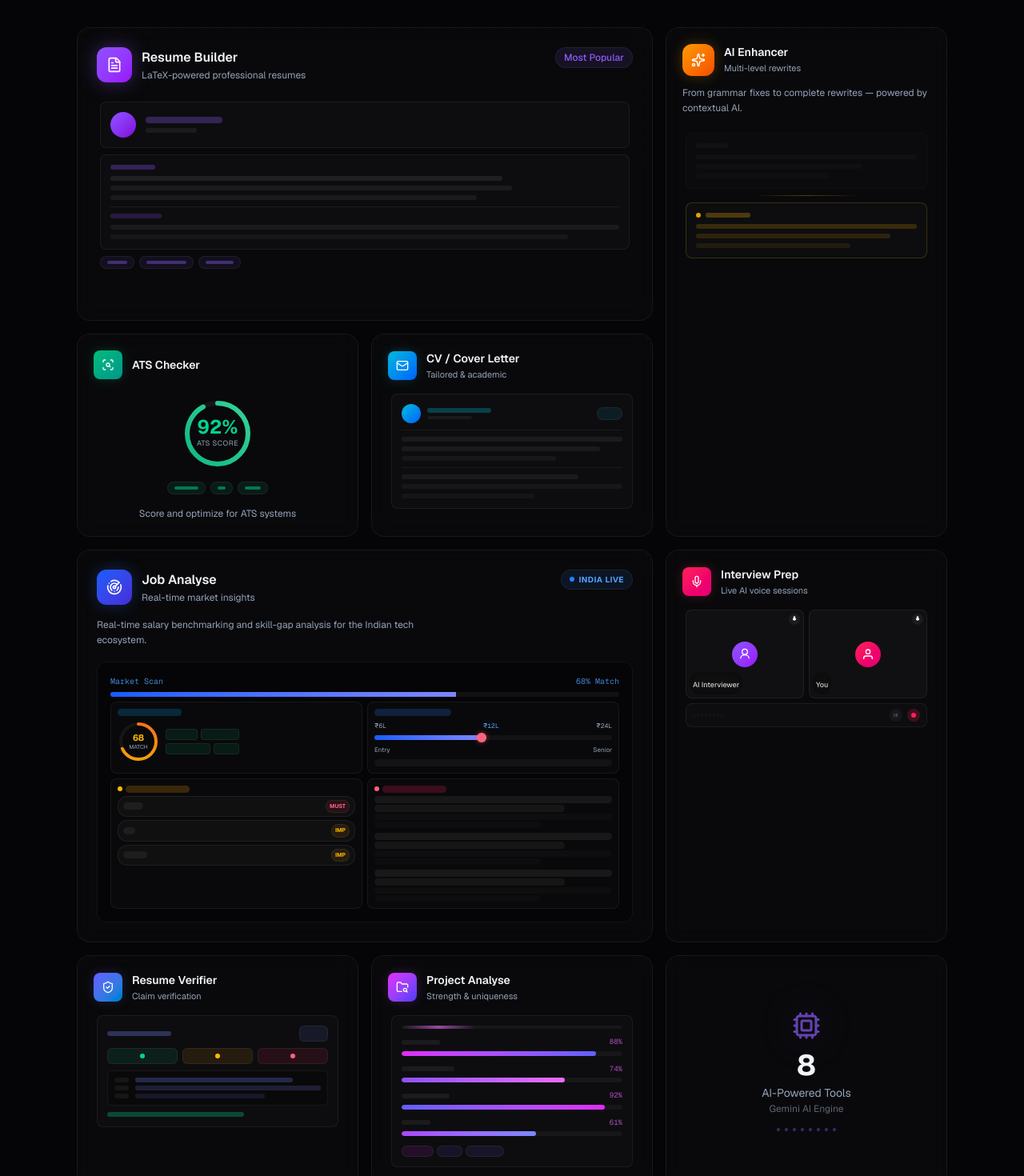
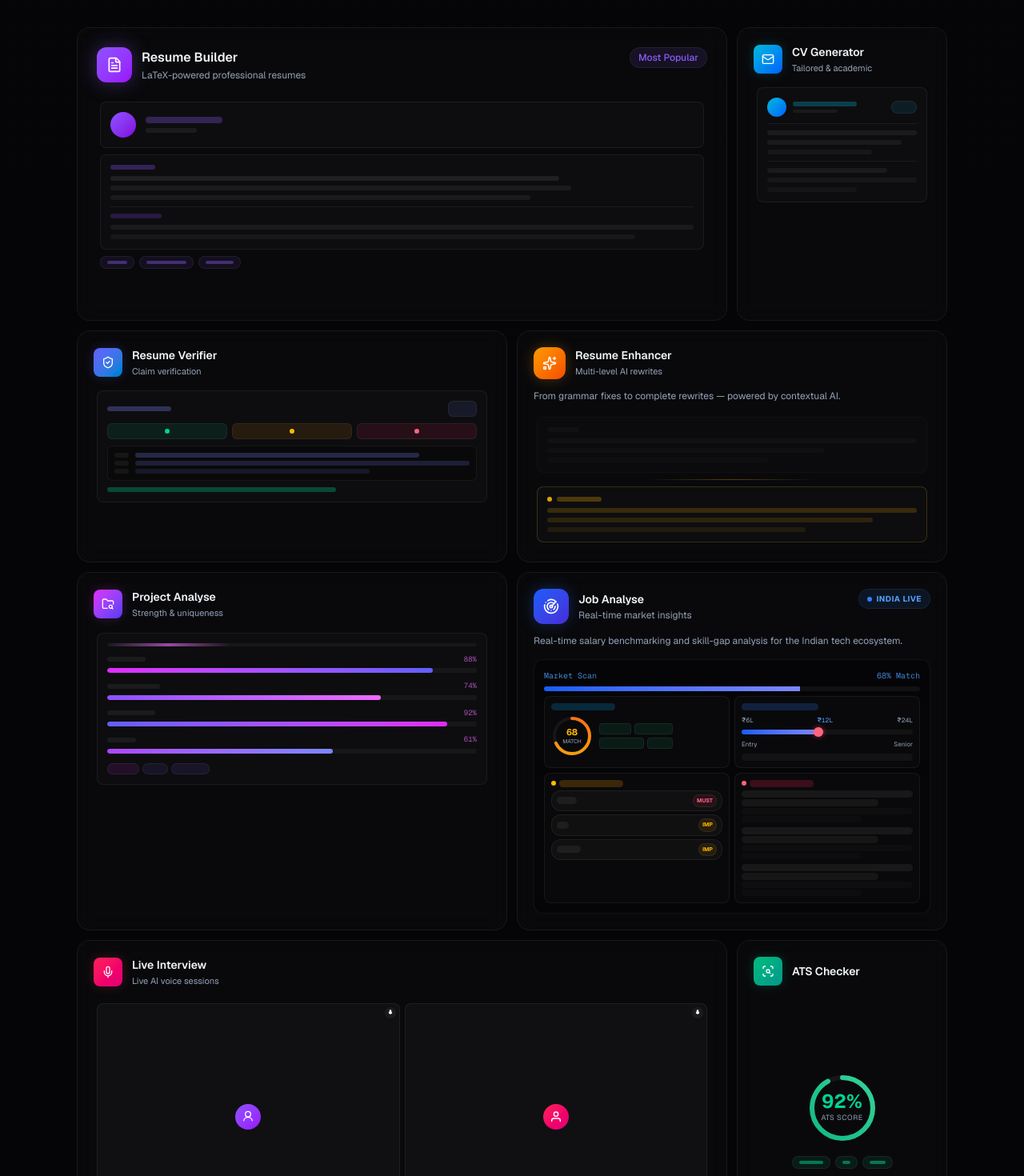
Before and after one commit to ayan70715/career_forge-ai, a Next.js app: page / in a window 1280 px wide. Shown: the part 580-2050 px from the top of the page at 80% size. Built offline with nearby package versions, Linux system fonts and the light colour scheme.

Commit message:
Add files via upload

```diff
--- a/src/app/page.tsx
+++ b/src/app/page.tsx
@@ -47,7 +47,6 @@ export default function HomePage() {
 
       {/* ── Hero ── */}
       <section className="relative pt-20 pb-24 text-center">
-        {/* Background glow */}
         <div
           className="absolute top-0 left-1/2 -translate-x-1/2 w-[700px] h-[480px] pointer-events-none opacity-35"
           style={{
@@ -110,20 +109,11 @@ export default function HomePage() {
       </section>
 
       {/* ── Bento Grid ──
-        New layout (3-col on lg):
-        ┌─────────────────────┬───────────────────┐
-        │  Resume Builder     │  AI Enhancer      │  row 1  (2 + 1 col)
-        │  (col-span-2, tall) │  (col-span-1)     │
-        ├──────────┬──────────┼───────────────────┤
-        │ ATS      │ CV/Cover │  Resume Verifier  │  row 2  (1+1+1)
-        │ Checker  │ Letter   │                   │
-        ├──────────┴──────────┼───────────────────┤
-        │  Job Analyse        │  Interview Prep   │  row 3  (2+1)
-        │  (col-span-2, tall) │  (col-span-1)     │
-        ├─────────────────────┴───────────────────┤
-        │  Project Analyse   │  Stat Card         │  row 4  (2+1)
-        └────────────────────┴────────────────────┘
-      -->
+        4-column layout:
+        Row 1: Resume Builder (3/4) | CV Generator (1/4)           — same height
+        Row 2: Resume Verifier (2/4) | Resume Enhancer (2/4)       — same height
+        Row 3: Project Analyse (2/4) | Job Analyse (2/4)           — same height
+        Row 4: Live Interview (3/4) | ATS Checker (1/4)            — same height
       */}
       <motion.section
         initial="hidden"
@@ -132,17 +122,19 @@ export default function HomePage() {
         variants={staggerContainer}
         className="pb-20"
       >
-        <BentoGrid className="lg:grid-cols-3 auto-rows-auto">
+        {/* Using a 4-col grid. Each row is a flex row so heights match. */}
+        <div className="grid grid-cols-1 gap-3 lg:grid-cols-4">
 
-          {/* ── Row 1: Resume Builder — col-span-2, taller ── */}
+          {/* ── Row 1 ── Resume Builder 3/4 + CV Generator 1/4 ── */}
+
+          {/* Resume Builder — col-span-3 */}
           <motion.div
             variants={fadeUp}
             transition={{ duration: 0.5 }}
-            className="sm:col-span-2 lg:col-span-2 lg:col-start-1 lg:row-start-1"
+            className="lg:col-span-3"
           >
-            <BentoCard href="/resume-builder" className="h-full min-h-[280px]">
+            <BentoCard href="/resume-builder" className="h-full min-h-[260px]">
               <div className="p-6 h-full flex flex-col">
-                {/* Header */}
                 <div className="flex items-start justify-between mb-5">
                   <div className="flex items-center gap-3">
                     <div className="flex h-11 w-11 items-center justify-center rounded-xl bg-linear-to-br from-violet-500 to-purple-600 shadow-[0_0_24px_rgba(139,92,246,0.35)]">
@@ -161,12 +153,9 @@ export default function HomePage() {
                     Most Popular
                   </span>
                 </div>
-
-                {/* Preview */}
                 <div className="flex-1 min-h-0">
                   <ResumePreview />
                 </div>
-
                 <div className="mt-4 flex items-center gap-1 text-sm text-primary opacity-0 group-hover:opacity-100 transition-opacity">
                   Build your resume <ArrowRight className="h-3.5 w-3.5" />
                 </div>
@@ -174,13 +163,67 @@ export default function HomePage() {
             </BentoCard>
           </motion.div>
 
-          {/* ── Row 1: AI Enhancer — col 3, row-span-2 (taller) ── */}
+          {/* CV Generator — col-span-1 */}
           <motion.div
             variants={fadeUp}
-            transition={{ duration: 0.5 }}
-            className="lg:col-start-3 lg:row-start-1 lg:row-span-2"
+            transition={{ duration: 0.5, delay: 0.07 }}
+            className="lg:col-span-1"
           >
-            <BentoCard href="/ai-enhance" className="h-full min-h-[300px]">
+            <BentoCard href="/cv-generator" className="h-full min-h-[260px]">
+              <div className="p-5 h-full flex flex-col">
+                <div className="flex items-center gap-3 mb-3">
+                  <div className="flex h-9 w-9 items-center justify-center rounded-lg bg-linear-to-br from-cyan-500 to-blue-600 shadow-[0_0_15px_rgba(6,182,212,0.2)]">
+                    <Mail className="h-4 w-4 text-white" />
+                  </div>
+                  <div>
+                    <h3 className="text-sm font-semibold text-foreground group-hover:text-cyan-400 transition-colors">
+                      CV Generator
+                    </h3>
+                    <p className="text-[11px] text-muted-foreground mt-0.5">Tailored & academic</p>
+                  </div>
+                </div>
+                <div className="flex-1 min-h-0">
+                  <CVPreview />
+                </div>
+              </div>
+            </BentoCard>
+          </motion.div>
+
+          {/* ── Row 2 ── Resume Verifier 2/4 + Resume Enhancer 2/4 ── */}
+
+          {/* Resume Verifier — col-span-2 */}
+          <motion.div
+            variants={fadeUp}
+            transition={{ duration: 0.5, delay: 0.07 }}
+            className="lg:col-span-2"
+          >
+            <BentoCard href="/resume-verifier" className="h-full min-h-[220px]">
+              <div className="p-5 h-full flex flex-col">
+                <div className="flex items-center gap-3 mb-3">
+                  <div className="flex h-9 w-9 items-center justify-center rounded-lg bg-linear-to-br from-indigo-500 to-sky-600 shadow-[0_0_15px_rgba(99,102,241,0.2)]">
+                    <ShieldCheck className="h-4 w-4 text-white" />
+                  </div>
+                  <div>
+                    <h3 className="text-sm font-semibold text-foreground group-hover:text-indigo-400 transition-colors">
+                      Resume Verifier
+                    </h3>
+                    <p className="text-[11px] text-muted-foreground mt-0.5">Claim verification</p>
+                  </div>
+                </div>
+                <div className="flex-1 min-h-0">
+                  <ResumeVerifierPreview />
+                </div>
+              </div>
+            </BentoCard>
+          </motion.div>
+
+          {/* Resume Enhancer — col-span-2 */}
+          <motion.div
+            variants={fadeUp}
+            transition={{ duration: 0.5, delay: 0.14 }}
+            className="lg:col-span-2"
+          >
+            <BentoCard href="/ai-enhance" className="h-full min-h-[220px]">
               <div className="p-5 h-full flex flex-col">
                 <div className="flex items-center gap-3 mb-3">
                   <div className="flex h-10 w-10 items-center justify-center rounded-xl bg-linear-to-br from-amber-500 to-orange-600 shadow-[0_0_18px_rgba(245,158,11,0.25)]">
@@ -188,91 +231,66 @@ export default function HomePage() {
                   </div>
                   <div>
                     <h3 className="text-sm font-semibold text-foreground group-hover:text-amber-400 transition-colors">
-                      AI Enhancer
+                      Resume Enhancer
                     </h3>
                     <p className="text-[11px] text-muted-foreground mt-0.5">
-                      Multi-level rewrites
+                      Multi-level AI rewrites
                     </p>
                   </div>
                 </div>
-                <p className="text-xs text-muted-foreground mb-4 leading-relaxed">
+                <p className="text-xs text-muted-foreground mb-3 leading-relaxed">
                   From grammar fixes to complete rewrites — powered by contextual AI.
                 </p>
-                <div className="flex-1">
+                <div className="flex-1 min-h-0">
                   <EnhancePreview />
                 </div>
               </div>
             </BentoCard>
           </motion.div>
 
-          {/* ── Row 2: ATS Checker — col 1 ── */}
+          {/* ── Row 3 ── Project Analyse 2/4 + Job Analyse 2/4 ── */}
+
+          {/* Project Analyse — col-span-2 */}
           <motion.div
             variants={fadeUp}
-            transition={{ duration: 0.5 }}
-            className="lg:col-start-1 lg:row-start-2"
+            transition={{ duration: 0.5, delay: 0.07 }}
+            className="lg:col-span-2"
           >
-            <BentoCard href="/ats-checker" className="h-full min-h-[200px]">
+            <BentoCard href="/project-analyse" className="h-full min-h-[240px]">
               <div className="p-5 h-full flex flex-col">
                 <div className="flex items-center gap-3 mb-3">
-                  <div className="flex h-9 w-9 items-center justify-center rounded-lg bg-linear-to-br from-emerald-500 to-teal-600 shadow-[0_0_15px_rgba(16,185,129,0.2)]">
-                    <ScanSearch className="h-4 w-4 text-white" />
-                  </div>
-                  <h3 className="text-sm font-semibold text-foreground group-hover:text-emerald-400 transition-colors">
-                    ATS Checker
-                  </h3>
-                </div>
-                <div className="flex-1 flex items-center justify-center">
-                  <ATSPreview />
-                </div>
-                <p className="text-xs text-muted-foreground mt-2 text-center">
-                  Score and optimize for ATS systems
-                </p>
-              </div>
-            </BentoCard>
-          </motion.div>
-
-          {/* ── Row 2: CV / Cover Letter — col 2 ── */}
-          <motion.div
-            variants={fadeUp}
-            transition={{ duration: 0.5 }}
-            className="lg:col-start-2 lg:row-start-2"
-          >
-            <BentoCard href="/cv-generator" className="h-full min-h-[200px]">
-              <div className="p-5 h-full flex flex-col">
-                <div className="flex items-center gap-3 mb-3">
-                  <div className="flex h-9 w-9 items-center justify-center rounded-lg bg-linear-to-br from-cyan-500 to-blue-600 shadow-[0_0_15px_rgba(6,182,212,0.2)]">
-                    <Mail className="h-4 w-4 text-white" />
+                  <div className="flex h-9 w-9 items-center justify-center rounded-lg bg-linear-to-br from-fuchsia-500 to-indigo-600 shadow-[0_0_15px_rgba(217,70,239,0.2)]">
+                    <FolderSearch className="h-4 w-4 text-white" />
                   </div>
                   <div>
-                    <h3 className="text-sm font-semibold text-foreground group-hover:text-cyan-400 transition-colors">
-                      CV / Cover Letter
+                    <h3 className="text-sm font-semibold text-foreground group-hover:text-fuchsia-400 transition-colors">
+                      Project Analyse
                     </h3>
-                    <p className="text-[11px] text-muted-foreground mt-0.5">Tailored & academic</p>
+                    <p className="text-[11px] text-muted-foreground mt-0.5">Strength & uniqueness</p>
                   </div>
                 </div>
-                <div className="flex-1">
-                  <CVPreview />
+                <div className="flex-1 min-h-0">
+                  <ProjectAnalysePreview />
                 </div>
               </div>
             </BentoCard>
           </motion.div>
 
-          {/* ── Row 3: Job Analyse — col-span-2, taller ── */}
+          {/* Job Analyse — col-span-2 */}
           <motion.div
             variants={fadeUp}
-            transition={{ duration: 0.5 }}
-            className="sm:col-span-2 lg:col-span-2 lg:col-start-1 lg:row-start-3"
+            transition={{ duration: 0.5, delay: 0.14 }}
+            className="lg:col-span-2"
           >
-            <BentoCard href="/job-analyse" className="h-full min-h-[320px]">
-              <div className="p-6 h-full flex flex-col">
-                {/* Header */}
-                <div className="flex items-start justify-between mb-4">
+            <BentoCard href="/job-analyse" className="h-full min-h-[240px]">
+              <div className="p-5 h-full flex flex-col">
+                <div className="flex items-start justify-between mb-3">
                   <div className="flex items-center gap-3">
                     <div className="flex h-11 w-11 items-center justify-center rounded-xl bg-linear-to-br from-blue-600 to-indigo-700 shadow-[0_0_20px_rgba(37,99,235,0.3)]">
                       <Radar className="h-5 w-5 text-white" />
                     </div>
                     <div>
-                      <h3 className="text-base font-semibold text-foreground group-hover:text-blue-400 transition-colors">
+                      <h3 className="text-sm font-semibold text-foreground group-hover:text-blue-400 transition-colors">
                         Job Analyse
                       </h3>
                       <p className="text-xs text-muted-foreground mt-0.5">
@@ -288,126 +306,71 @@ export default function HomePage() {
                     <span className="text-[10px] font-bold text-blue-400 uppercase tracking-wider">India Live</span>
                   </div>
                 </div>
-
-                <p className="text-xs text-muted-foreground mb-4 leading-relaxed max-w-md">
+                <p className="text-xs text-muted-foreground mb-3 leading-relaxed">
                   Real-time salary benchmarking and skill-gap analysis for the Indian tech ecosystem.
                 </p>
-
-                {/* Animation container */}
-                <div className="flex-1 bg-black/40 rounded-xl p-4 border border-white/5 relative overflow-hidden group-hover:border-blue-500/20 transition-colors">
+                <div className="flex-1 bg-black/40 rounded-xl p-3 border border-white/5 relative overflow-hidden group-hover:border-blue-500/20 transition-colors min-h-0">
                   <JobAnalysePreview />
                 </div>
               </div>
             </BentoCard>
           </motion.div>
 
-          {/* ── Row 3: Interview Prep — col 3 ── */}
+          {/* ── Row 4 ── Live Interview 3/4 + ATS Checker 1/4 ── */}
+
+          {/* Live Interview — col-span-3 */}
           <motion.div
             variants={fadeUp}
-            transition={{ duration: 0.5 }}
-            className="lg:col-start-3 lg:row-start-3"
+            transition={{ duration: 0.5, delay: 0.07 }}
+            className="lg:col-span-3"
           >
-            <BentoCard href="/interview-prep" className="h-full min-h-[200px]">
+            <BentoCard href="/interview-prep" className="h-full min-h-[240px]">
               <div className="p-5 h-full flex flex-col">
-                <div className="flex items-center gap-3 mb-3">
+                <div className="flex items-center gap-3 mb-4">
                   <div className="flex h-9 w-9 items-center justify-center rounded-lg bg-linear-to-br from-rose-500 to-pink-600 shadow-[0_0_15px_rgba(244,63,94,0.2)]">
                     <Mic className="h-4 w-4 text-white" />
                   </div>
                   <div>
                     <h3 className="text-sm font-semibold text-foreground group-hover:text-rose-400 transition-colors">
-                      Interview Prep
+                      Live Interview
                     </h3>
                     <p className="text-[11px] text-muted-foreground mt-0.5">Live AI voice sessions</p>
                   </div>
                 </div>
-                <div className="flex-1">
+                <div className="flex-1 min-h-0">
                   <InterviewPreview />
                 </div>
               </div>
             </BentoCard>
           </motion.div>
 
-          {/* ── Row 4: Resume Verifier — col 1 ── */}
+          {/* ATS Checker — col-span-1 */}
           <motion.div
             variants={fadeUp}
-            transition={{ duration: 0.5 }}
-            className="lg:col-start-1 lg:row-start-4"
+            transition={{ duration: 0.5, delay: 0.14 }}
+            className="lg:col-span-1"
           >
-            <BentoCard href="/resume-verifier" className="h-full min-h-[200px]">
+            <BentoCard href="/ats-checker" className="h-full min-h-[240px]">
               <div className="p-5 h-full flex flex-col">
                 <div className="flex items-center gap-3 mb-3">
-                  <div className="flex h-9 w-9 items-center justify-center rounded-lg bg-linear-to-br from-indigo-500 to-sky-600 shadow-[0_0_15px_rgba(99,102,241,0.2)]">
-                    <ShieldCheck className="h-4 w-4 text-white" />
+                  <div className="flex h-9 w-9 items-center justify-center rounded-lg bg-linear-to-br from-emerald-500 to-teal-600 shadow-[0_0_15px_rgba(16,185,129,0.2)]">
+                    <ScanSearch className="h-4 w-4 text-white" />
                   </div>
-                  <div>
-                    <h3 className="text-sm font-semibold text-foreground group-hover:text-indigo-400 transition-colors">
-                      Resume Verifier
-                    </h3>
-                    <p className="text-[11px] text-muted-foreground mt-0.5">Claim verification</p>
-                  </div>
+                  <h3 className="text-sm font-semibold text-foreground group-hover:text-emerald-400 transition-colors">
+                    ATS Checker
+                  </h3>
                 </div>
-                <div className="flex-1">
-                  <ResumeVerifierPreview />
+                <div className="flex-1 flex items-center justify-center min-h-0">
+                  <ATSPreview />
                 </div>
+                <p className="text-xs text-muted-foreground mt-2 text-center">
+                  Score and optimize for ATS systems
+                </p>
               </div>
             </BentoCard>
           </motion.div>
 
-          {/* ── Row 4: Project Analyse — col 2 ── */}
-          <motion.div
-            variants={fadeUp}
-            transition={{ duration: 0.5 }}
-            className="lg:col-start-2 lg:row-start-4"
-          >
-            <BentoCard href="/project-analyse" className="h-full min-h-[200px]">
-              <div className="p-5 h-full flex flex-col">
-                <div className="flex items-center gap-3 mb-3">
-                  <div className="flex h-9 w-9 items-center justify-center rounded-lg bg-linear-to-br from-fuchsia-500 to-indigo-600 shadow-[0_0_15px_rgba(217,70,239,0.2)]">
-                    <FolderSearch className="h-4 w-4 text-white" />
-                  </div>
-                  <div>
-                    <h3 className="text-sm font-semibold text-foreground group-hover:text-fuchsia-400 transition-colors">
-                      Project Analyse
-                    </h3>
-                    <p className="text-[11px] text-muted-foreground mt-0.5">Strength & uniqueness</p>
-                  </div>
-                </div>
-                <div className="flex-1">
-                  <ProjectAnalysePreview />
-                </div>
-              </div>
-            </BentoCard>
-          </motion.div>
-
-          {/* ── Row 4: Stat card — col 3 ── */}
-          <motion.div
-            variants={fadeUp}
-            transition={{ duration: 0.5 }}
-            className="lg:col-start-3 lg:row-start-4"
-          >
-            <div className="h-full min-h-[200px] rounded-2xl border border-glass-border bg-glass-bg backdrop-blur-md p-5 flex flex-col items-center justify-center text-center gap-3">
-              <div className="relative">
-                <div className="absolute inset-0 rounded-full bg-primary/10 blur-xl" />
-                <Cpu className="relative h-9 w-9 text-primary opacity-70" />
-              </div>
-              <div>
-                <div className="text-4xl font-bold text-foreground tabular-nums">8</div>
-                <div className="text-sm text-muted-foreground mt-1">AI-Powered Tools</div>
-                <div className="text-xs text-muted-foreground/60 mt-0.5">Gemini AI Engine</div>
-              </div>
-              <div className="flex gap-1.5 mt-1">
-                {Array.from({ length: 8 }).map((_, i) => (
-                  <div
-                    key={i}
-                    className="h-1 w-1 rounded-full bg-primary/40"
-                    style={{ animationDelay: `${i * 0.1}s` }}
-                  />
-                ))}
-              </div>
-            </div>
-          </motion.div>
-
-        </BentoGrid>
+        </div>
       </motion.section>
 
       {/* ── Stats bar ── */}
@@ -453,8 +416,7 @@ export default function HomePage() {
           <div
             className="absolute top-0 left-1/2 -translate-x-1/2 w-[300px] h-[200px] pointer-events-none opacity-30"
             style={{
-              background:
-                "radial-gradient(ellipse, rgba(139,92,246,0.2), transparent 70%)",
+              background: "radial-gradient(ellipse, rgba(139,92,246,0.2), transparent 70%)",
             }}
           />
           <h2 className="relative text-2xl font-bold mb-3 sm:text-3xl">
```
